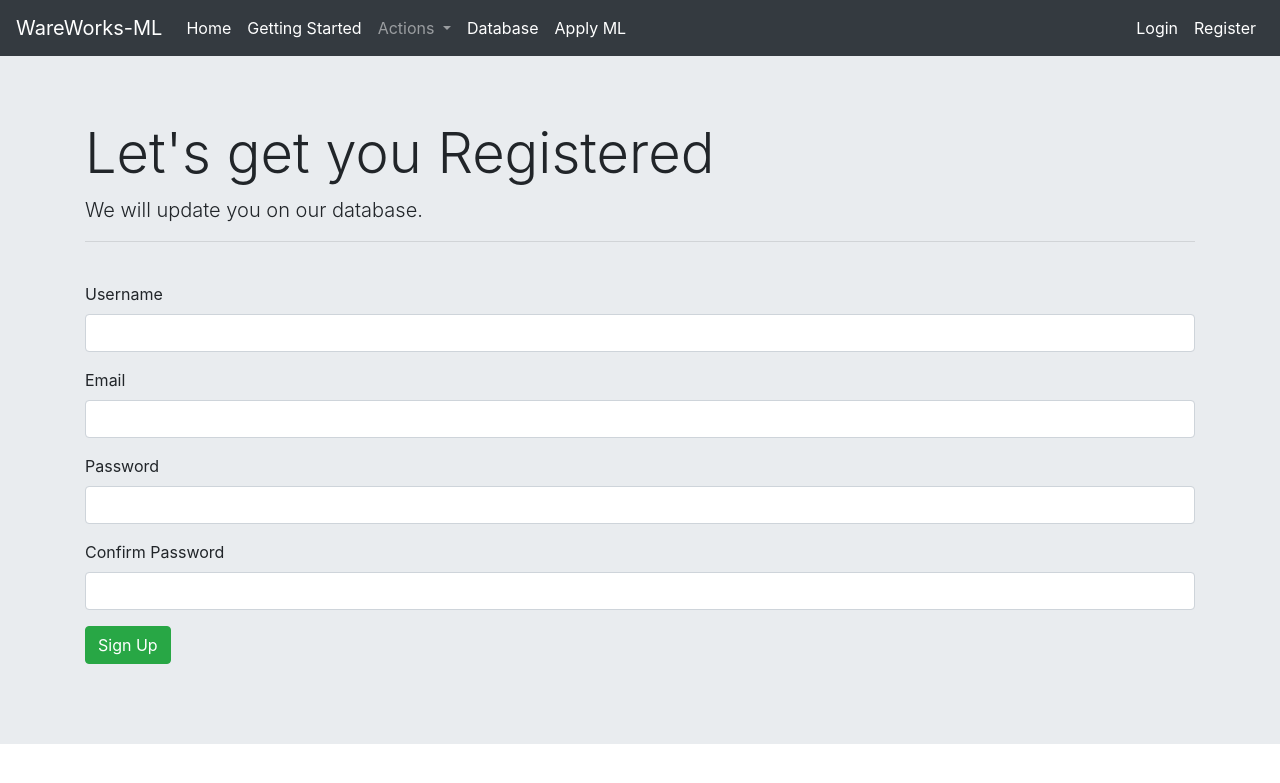
After one commit to aditya1996/ML-WebApp, a Flask app: page /register in a window 1280 px wide. The commit adds this page. Shown: the top 783 px of the page. Run offline with Flask 2, Linux system fonts and the light colour scheme; some libraries are stand-ins or nearby versions.

Commit message:
ML-WebApp

```diff
--- /dev/null
+++ b/flaskblog/forms.py
@@ -0,0 +1,32 @@
+from flask_wtf import FlaskForm
+from wtforms import StringField, PasswordField, SubmitField, BooleanField
+from wtforms.validators import DataRequired, Length, Email, EqualTo, ValidationError
+from flaskblog.models import User
+
+class RegistrationForm(FlaskForm):
+    username = StringField('Username',
+     validators=[DataRequired(), Length(min=2,max=20)])
+
+    email = StringField('Email', validators=[DataRequired(), Email()])
+
+    password = PasswordField('Password', validators=[DataRequired()])
+    confirm_password = PasswordField('Confirm Password', validators=[DataRequired(), EqualTo('password')])
+
+    submit = SubmitField('Sign Up')
+
+    def validate_username(self, username):
+        user = User.query.filter_by(username=username.data).first()
+        if user:
+            raise ValidationError('Username is already taken!')
+
+    def validate_email(self, email):
+        email = User.query.filter_by(email=email.data).first()
+        if email:
+            raise ValidationError('Email is already taken!')
+
+class LoginForm(FlaskForm):
+    email = StringField('Email', validators=[DataRequired(), Email()])
+
+    password = PasswordField('Password', validators=[DataRequired()])
+    remember = BooleanField('Remember Me')
+    submit = SubmitField('Login')
--- a/flaskblog/routes.py
+++ b/flaskblog/routes.py
@@ -1,5 +1,8 @@
 from flask import render_template, url_for, flash, redirect
-from flaskblog import app
+from flaskblog import app, db, bcrypt
+from flaskblog.forms import RegistrationForm, LoginForm
+from flaskblog.models import User
+from flask_login import login_user, current_user, logout_user, login_required
 import pandas as pd
 import pymongo
 from pymongo import MongoClient
@@ -14,7 +17,51 @@ from sklearn.metrics import r2_score
 def home():
     return render_template('home.html')
 
+
+@app.route("/register", methods=['GET','POST'])
+def register():
+    if current_user.is_authenticated:
+        return redirect(url_for('home'))
+    form = RegistrationForm()
+    if form.validate_on_submit():
+        hashed_password = bcrypt.generate_password_hash(form.password.data).decode('utf-8')
+        user = User(username=form.username.data, email=form.email.data, password=hashed_password)
+        db.session.add(user)
+        db.session.commit()
+        flash(f'Account has been successfully created for {form.username.data}. Try Loggin in Now!','success')
+        return redirect(url_for('login'))
+    return render_template('register.html', form=form)
+
+
+@app.route("/login", methods=['GET','POST'])
+def login():
+    if current_user.is_authenticated:
+        return redirect(url_for('home'))
+    form = LoginForm()
+    if form.validate_on_submit():
+        user = User.query.filter_by(email=form.email.data).first()
+
+        if user and bcrypt.check_password_hash(user.password, form.password.data):
+            login_user(user, remember=form.remember.data)
+            return redirect(url_for('home'))
+
+        else:
+            flash('Login Unsuccessful! Please check email and password')
+
+    return render_template('login.html',title = 'Login', form=form)
+
+@app.route("/logout")
+def logout():
+    logout_user()
+    return redirect(url_for('home'))
+
+@app.route("/account")
+@login_required
+def account():
+    return render_template('account.html', title='Account')
+
 @app.route("/database")
+@login_required
 def database():
     # Connecting to Mongo DB
     cluster = MongoClient("mongodb+srv://admin:adminrocks@db01.i7iwq.gcp.mongodb.net/datasets?retryWrites=true&w=majority")
@@ -24,7 +71,9 @@ def database():
 
     return render_template('database.html', ans=ans)
 
+
 @app.route("/loaddb")
+@login_required
 def loaddb():
     # Converting CSV file to pandas dataframe
     df = pd.read_csv('dataset.csv')
@@ -46,7 +95,9 @@ def loaddb():
 
     return render_template('database.html', ans=ans)
 
+
 @app.route("/deletedb")
+@login_required
 def deletedb():
     # Connecting to Mongo DB
     cluster = MongoClient("mongodb+srv://admin:adminrocks@db01.i7iwq.gcp.mongodb.net/datasets?retryWrites=true&w=majority")
@@ -58,12 +109,15 @@ def deletedb():
 
     return render_template('database.html', ans=ans)
 
+
 @app.route("/mlinfo")
 def mlinfo():
 
     return render_template('mlinfo.html')
 
+
 @app.route("/applyml")
+@login_required
 def applyml():
 
     try:
--- a/flaskblog/templates/layout.html
+++ b/flaskblog/templates/layout.html
@@ -17,7 +17,7 @@
               <span class="navbar-toggler-icon"></span>
             </button>
             <div class="collapse navbar-collapse" id="navbarNav">
-              <ul class="navbar-nav">
+              <ul class="navbar-nav mr-auto">
                 <li class="nav-item active">
                   <a class="nav-link" href="{{ url_for('home') }}">Home</a>
                 </li>
@@ -39,12 +39,42 @@
                 <li class="nav-item active">
                   <a class="nav-link" href="{{ url_for('applyml') }}">Apply ML</a>
                 </li>
-
               </ul>
+              {% if current_user.is_authenticated %}
+              <ul class="navbar-nav " >
+                <li  class="nav-item active">
+                  <a class="nav-link" href="{{ url_for('logout') }}">Logout</a>
+                </li>
+                <li  class="nav-item active">
+                  <a class="nav-link" href="{{ url_for('account') }}">Account</a>
+                </li>
+              </ul>
+              {% else %}
+              <ul class="navbar-nav " >
+                <li  class="nav-item active">
+                  <a class="nav-link" href="{{ url_for('login') }}">Login</a>
+                </li>
+                <li  class="nav-item active">
+                  <a class="nav-link" href="{{ url_for('register') }}">Register</a>
+                </li>
+              </ul>
+              {% endif %}
             </div>
         </nav>
-
-              {% block content %}{% endblock %}
+        <div class="container-md">
+        {% with messages = get_flashed_messages(with_categories=True) %}
+        {% if messages %}
+          {% for category,message in messages %}
+          <div class="card">
+            <div class="card-body">
+              {{ message }}
+            </div>
+          </div>
+          {% endfor %}
+        {% endif %}
+        {% endwith %}
+        </div>
+        {% block content %}{% endblock %}
 
     <!-- Optional JavaScript -->
     <!-- jQuery first, then Popper.js, then Bootstrap JS -->
--- a/flaskblog/templates/mlinfo.html
+++ b/flaskblog/templates/mlinfo.html
@@ -30,7 +30,8 @@
                 </div>
               </div>
               <br>
-              <a class="btn btn-outline-dark btn-lg" href="{{ url_for('database') }}" role="button">Take a look at the Database</a>
+              <a class="btn btn-outline-dark btn-lg" href="{{ url_for('login') }}" role="button">Login to WareWorks-ML</a>
+              <a class="btn btn-outline-dark btn-lg" href="{{ url_for('database') }}" role="button">Database</a>
         </div>
 
 {% endblock content %}
--- /dev/null
+++ b/flaskblog/templates/register.html
@@ -0,0 +1,76 @@
+{% extends "layout.html" %}
+{% block content %}
+
+        <div class="jumbotron jumbotron-fluid">
+            <div class="container">
+              <h1 class="display-4">Let's get you Registered</h1>
+              <p class="lead">We will update you on our database.</p>
+        <hr>
+        <br>
+
+        <form method="POST" action="">
+                {{ form.hidden_tag() }}
+
+                <div class="form-group">
+                  {{ form.username.label(class="form-control-label") }}
+                  {% if form.username.errors %}
+                  {{ form.username(class="form-control form-control-label is-invalid") }}
+                  <div class="invalid-feeback">
+                    {% for error in form.username.errors %}
+                      <span>{{ error }}</span>
+                    {% endfor %}
+                  </div>
+                  {% else %}
+                  {{ form.username(class="form-control form-control-label") }}
+                  {% endif %}
+                </div>
+
+                <div class="form-group">
+                  {{ form.email.label(class="form-control-label") }}
+                  {% if form.email.errors %}
+                  {{ form.email(class="form-control form-control-label is-invalid") }}
+                  <div class="invalid-feeback">
+                    {% for error in form.email.errors %}
+                      <span>{{ error }}</span>
+                    {% endfor %}
+                  </div>
+                  {% else %}
+                  {{ form.email(class="form-control form-control-label") }}
+                  {% endif %}
+                </div>
+
+                <div class="form-group">
+                  {{ form.password.label(class="form-control-label") }}
+                  {% if form.password.errors %}
+                  {{ form.password(class="form-control form-control-label is-invalid") }}
+                  <div class="invalid-feeback">
+                    {% for error in form.password.errors %}
+                      <span>{{ error }}</span>
+                    {% endfor %}
+                  </div>
+                  {% else %}
+                  {{ form.password(class="form-control form-control-label") }}
+                  {% endif %}
+                </div>
+
+                <div class="form-group">
+                  {{ form.confirm_password.label(class="form-control-label") }}
+                  {% if form.confirm_password.errors %}
+                  {{ form.confirm_password(class="form-control form-control-label is-invalid") }}
+                  <div class="invalid-feeback">
+                    {% for error in form.confirm_password.errors %}
+                      <span>{{ error }}</span>
+                    {% endfor %}
+                  </div>
+                  {% else %}
+                  {{ form.confirm_password(class="form-control form-control-label") }}
+                  {% endif %}
+                </div>
+
+                <div class="form-group">
+                  {{ form.submit(class="btn btn-success") }}
+                </div>
+        </form>
+        </div>
+
+{% endblock content %}
--- a/wsgi.py
+++ b/wsgi.py
@@ -1,4 +1,4 @@
 from flaskblog import app
 
 if __name__ == "__main__":
-	app.run()
+	app.run(debug=True)
```
Also changed, not shown: flaskblog/__init__.py (+9 -0 lines), flaskblog/models.py (added, +15 -0 lines), flaskblog/templates/account.html (added, +18 -0 lines), flaskblog/templates/home.html (+4 -5 lines), flaskblog/templates/login.html (added, +59 -0 lines), flaskblog/users.db (added), 2 other files.
